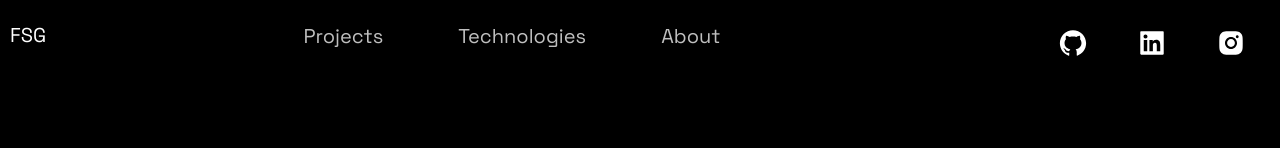
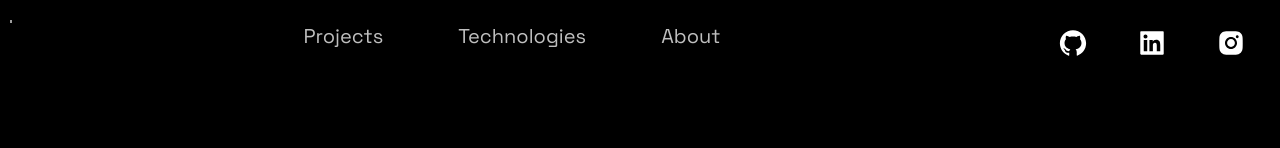
Before and after one commit to JeremyCabrera/portfolio-website, a Next.js app: page / in a window 1280 px wide. Shown: the top 148 px of the page. Built offline with nearby package versions, Linux system fonts and the light colour scheme; grey boxes are pictures that could not be loaded.

Commit message:
updated layout.js

```diff
--- a/src/components/Header/Header.js
+++ b/src/components/Header/Header.js
@@ -7,17 +7,13 @@ import { Container, Div1, Div2, Div3, NavLink, SocialIcons, Span } from './Heade
 
  const Header = () =>  (
   <Container>
+
+
     <Div1>
 
-       <Link href="/">
+       <img src="/public/images/logo1.png" width="2px" height="3px" />
 
 
-        <a style={{display: "flex", alignItems: "center", color: 'white', marginBottom: '20px'}}>
-
-
-           <Span>FSG</Span>
-          </a>
-      </Link>
     </Div1>
 
     <Div2>
--- a/src/pages/_document.js
+++ b/src/pages/_document.js
@@ -1,5 +1,7 @@
 import Document, { Head, Html, Main, NextScript } from 'next/document'
 import { ServerStyleSheet } from 'styled-components'
+
+
 
 export default class MyDocument extends Document {
   static async getInitialProps(ctx) {
```
Also changed, not shown: public/images/logo1.png (renamed from src/components/logoimage/logo1.png).
